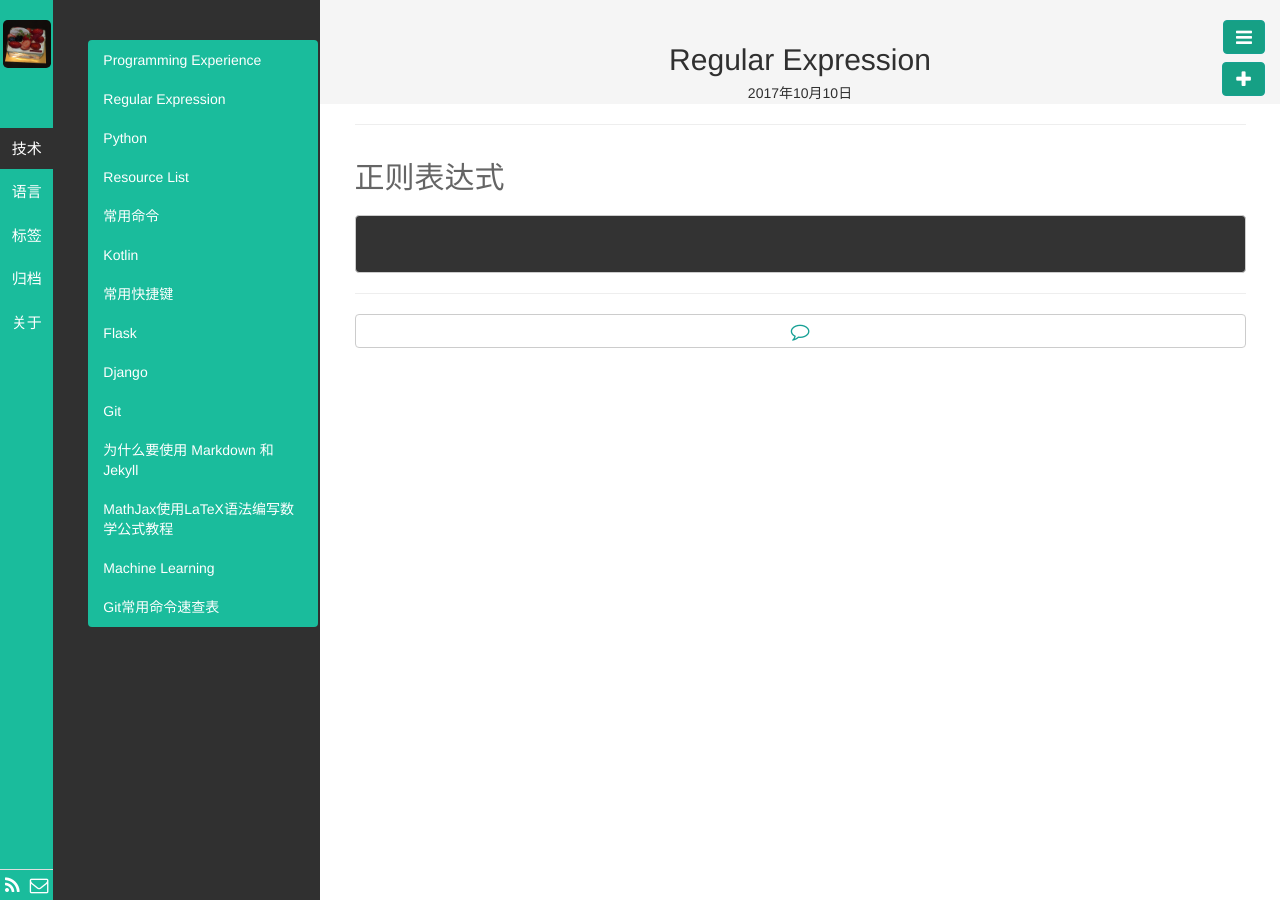
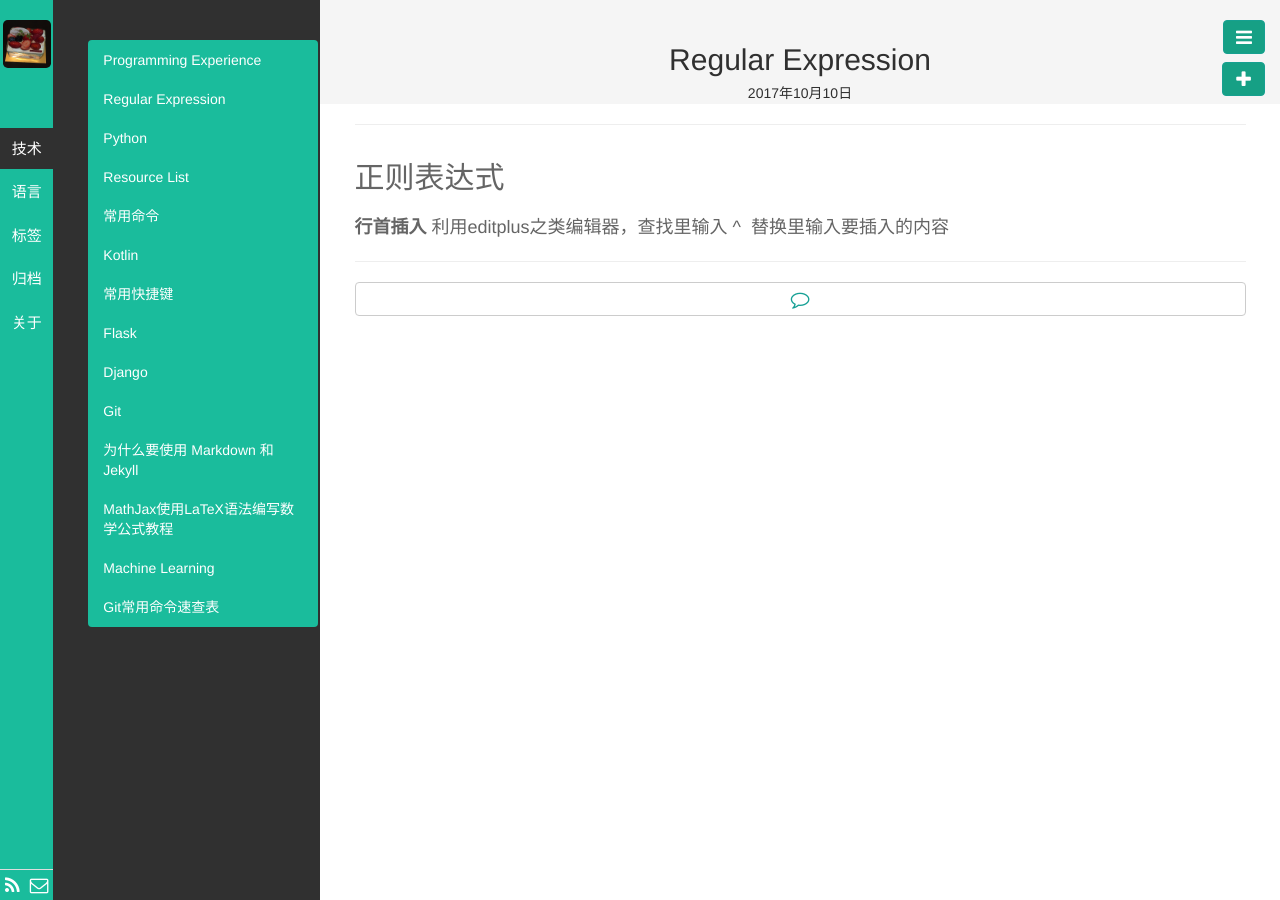
Before and after one commit to kyoyo/kyoyo.github.io, a Jekyll site: the page built from _posts/技術/2017-10-10-RegularExpression.md, in a window 1280 px wide. Built offline with Jekyll 4.4.1, drawn with Linux system fonts in a browser that asks for light colours; Markdown is read by kramdown in place of the engine named in the settings.

Commit message:
Update 2017-10-10-RegularExpression.md

````diff
--- a/_posts/技術/2017-10-10-RegularExpression.md
+++ b/_posts/技術/2017-10-10-RegularExpression.md
@@ -8,8 +8,4 @@ description:
 ---
 
 ## 正则表达式
-```
-
-
-
-```
+**行首插入**  利用editplus之类编辑器，查找里输入 ^  替换里输入要插入的内容
````
